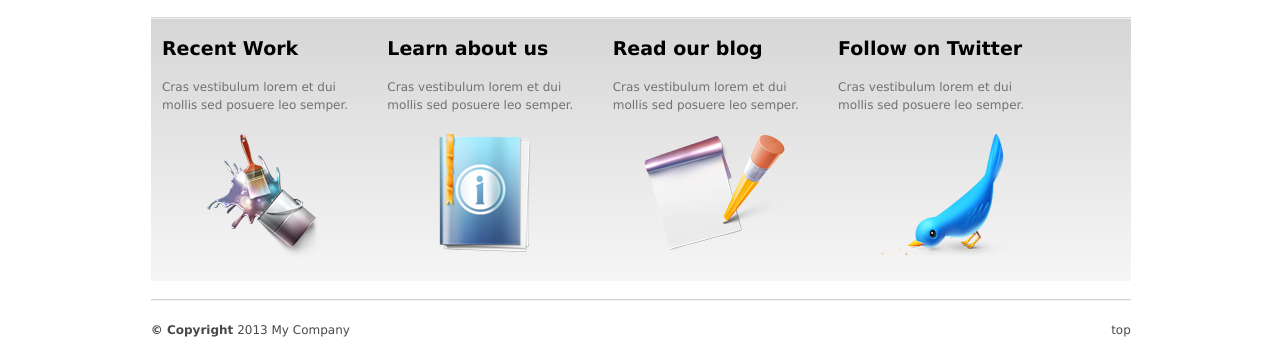
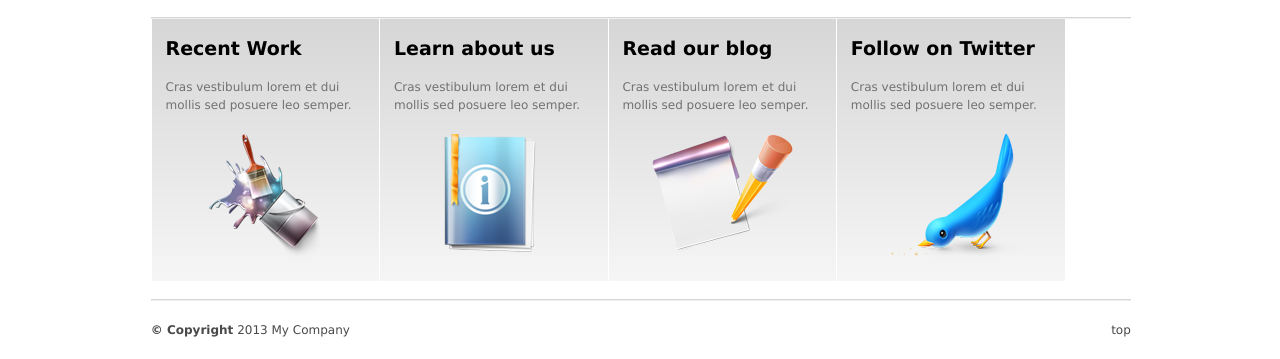
Before and after one commit to bryanerayner/MTM4053-Mobile-Web-Development, a plain HTML site: page exercise 2/index.html in a window 1280 px wide. Shown: the part 912-1271 px from the top of the page. Drawn offline with nearby package versions, Linux system fonts and the light colour scheme.

Commit message:
Change Styles

```diff
--- a/exercise 2/scss/styles.scss
+++ b/exercise 2/scss/styles.scss
@@ -440,13 +440,16 @@ DESCRIPTION: A premium business and portfolio theme.
 	.quicknav
 	{
 		background:#FFFFFF;
-		background:url(../images/link_border.png) repeat-x;
+		.quicknav
+		{
+			background:url(../images/link_border.png) repeat-x;
+		}
 
 		.quicknavgrid_3
 		{
 			max-width:200px;
 			margin:0px;
-			padding:20px 2.04% 0;
+			padding:20px 1.4% 0;
 			display:inline;
 			float:left;
 			position:relative;
```
Also changed, not shown: exercise 2/css/styles.css, 1 other file.
